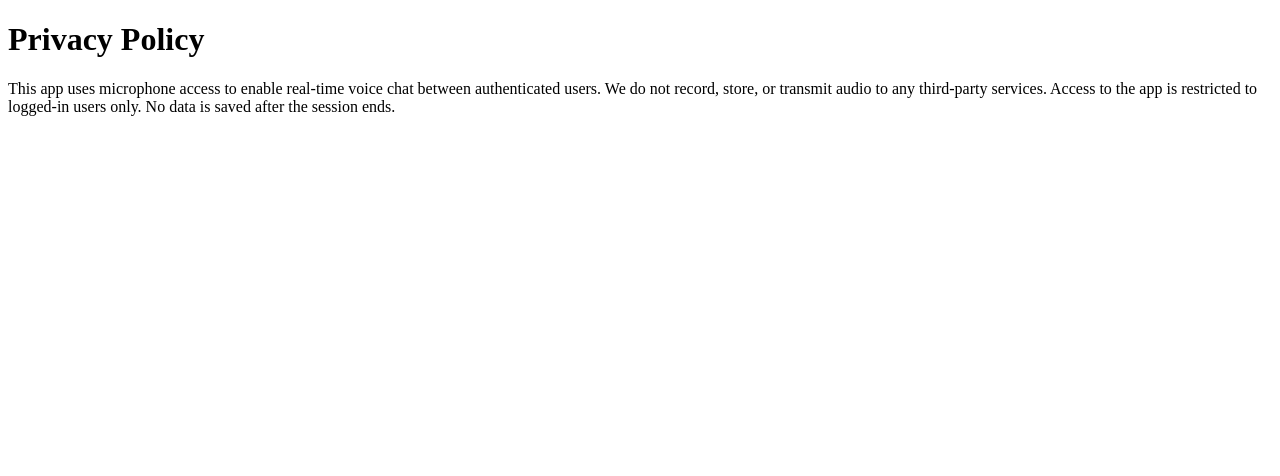
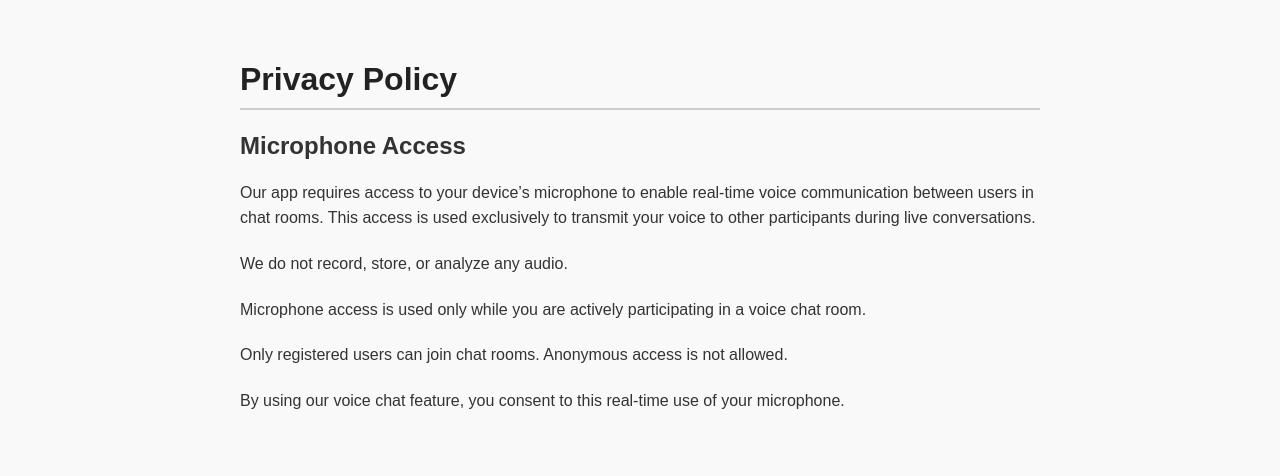
Before and after one commit to sandeepdhamija/privacy-policy, a plain HTML site: page index.html in a window 1280 px wide. Drawn offline with Linux system fonts and the light colour scheme.

Commit message:
Update index.html

```diff
--- a/index.html
+++ b/index.html
@@ -4,9 +4,48 @@
   <meta charset="UTF-8" />
   <meta name="viewport" content="width=device-width, initial-scale=1.0" />
   <title>Privacy Policy</title>
+  <style>
+    body {
+      font-family: Arial, sans-serif;
+      max-width: 800px;
+      margin: 0 auto;
+      padding: 40px 20px;
+      background-color: #f9f9f9;
+      color: #333;
+    }
+    h1 {
+      color: #222;
+      border-bottom: 2px solid #ccc;
+      padding-bottom: 10px;
+    }
+    p {
+      line-height: 1.6;
+      margin-bottom: 20px;
+    }
+  </style>
 </head>
 <body>
   <h1>Privacy Policy</h1>
-  <p>This app uses microphone access to enable real-time voice chat between authenticated users. We do not record, store, or transmit audio to any third-party services. Access to the app is restricted to logged-in users only. No data is saved after the session ends.</p>
+
+  <h2>Microphone Access</h2>
+  <p>
+    Our app requires access to your device’s microphone to enable real-time voice communication between users in chat rooms. This access is used exclusively to transmit your voice to other participants during live conversations.
+  </p>
+
+  <p>
+    We do not record, store, or analyze any audio.
+  </p>
+
+  <p>
+    Microphone access is used only while you are actively participating in a voice chat room.
+  </p>
+
+  <p>
+    Only registered users can join chat rooms. Anonymous access is not allowed.
+  </p>
+
+  <p>
+    By using our voice chat feature, you consent to this real-time use of your microphone.
+  </p>
 </body>
 </html>
```
